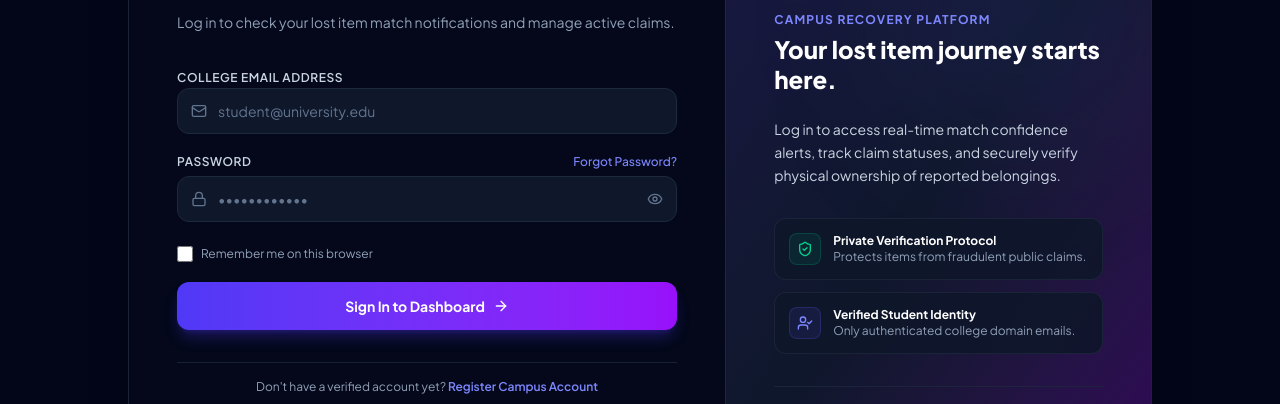
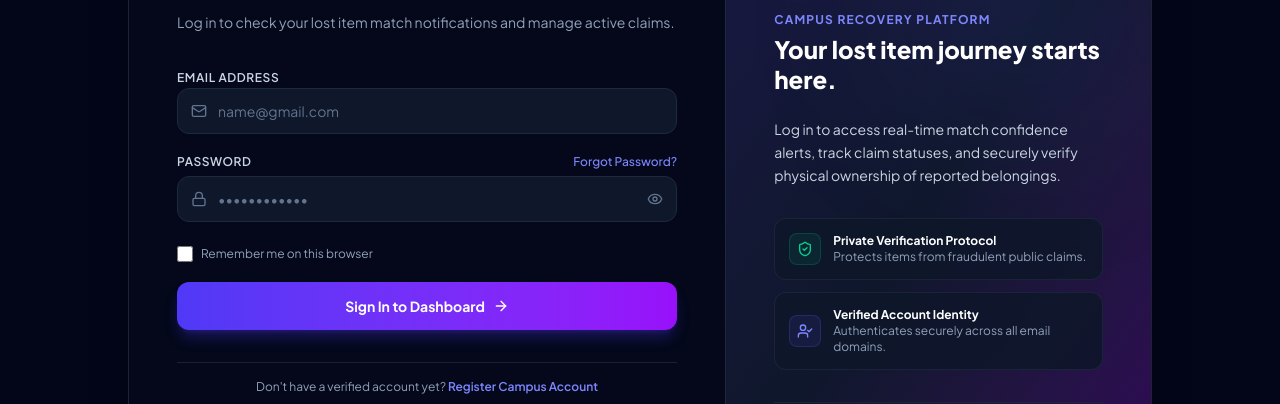
Before and after one commit to KusumaReddyYarram/college-lost-found, a React (Vite) app in the folder frontend/: page /login in a window 1280 px wide. Shown: the part 237-641 px from the top of the page. Built offline with nearby package versions, Linux system fonts and the light colour scheme; no server answers.

Commit message:
Allow any valid email address domain for Login and Register (Gmail, Yahoo, Outlook, University, etc.)

```diff
--- a/frontend/src/pages/Home.jsx
+++ b/frontend/src/pages/Home.jsx
@@ -498,7 +498,7 @@ const Home = ({ onOpenReportModal }) => {
               to="/register"
               className="px-8 py-3.5 rounded-xl font-bold text-sm text-white bg-indigo-600 hover:bg-indigo-500 shadow-lg shadow-indigo-600/40 transition-all"
             >
-              Get Started with College Email
+              Get Started with Email
             </Link>
             <Link
               to="/about"
--- a/frontend/src/pages/Login.jsx
+++ b/frontend/src/pages/Login.jsx
@@ -103,10 +103,10 @@ const Login = () => {
 
           <form onSubmit={handleSubmit} className="space-y-5">
 
-            {/* College Email */}
+            {/* Email Address */}
             <div className="space-y-1.5">
               <label className="text-xs font-semibold text-slate-300 uppercase tracking-wider">
-                College Email Address
+                Email Address
               </label>
               <div className="relative">
                 <div className="absolute inset-y-0 left-0 pl-3.5 flex items-center pointer-events-none text-slate-500">
@@ -119,7 +119,7 @@ const Login = () => {
                   required
                   value={formData.email}
                   onChange={handleChange}
-                  placeholder="student@university.edu"
+                  placeholder="name@gmail.com"
                   className="w-full pl-10 pr-4 py-3 bg-slate-900 border border-slate-800 rounded-xl text-sm text-white placeholder-slate-500 focus:outline-none focus:ring-2 focus:ring-indigo-500/50 focus:border-indigo-500 transition-all"
                 />
               </div>
@@ -245,8 +245,8 @@ const Login = () => {
                 <UserCheck className="w-4 h-4" />
               </div>
               <div className="text-xs">
-                <span className="font-bold text-white block">Verified Student Identity</span>
-                <span className="text-slate-400">Only authenticated college domain emails.</span>
+                <span className="font-bold text-white block">Verified Account Identity</span>
+                <span className="text-slate-400">Authenticates securely across all email domains.</span>
               </div>
             </div>
 
--- a/frontend/src/pages/Register.jsx
+++ b/frontend/src/pages/Register.jsx
@@ -31,42 +31,16 @@ const Register = () => {
     if (registerStatus) setRegisterStatus(null);
   };
 
-  // College Email Validation Rules (Configurable for development / custom college domains)
-  const validateCollegeEmail = (email) => {
+  // Standard Email Validation (Accepts any valid email format e.g. name@gmail.com, student@gmail.com, name@university.edu)
+  const validateEmail = (email) => {
     if (!email || typeof email !== 'string' || !email.trim()) {
-      return { isValid: false, message: 'College Email Address is required.' };
+      return { isValid: false, message: 'Email Address is required.' };
     }
 
     const cleanEmail = email.trim().toLowerCase();
     const emailRegex = /^[^\s@]+@[^\s@]+\.[^\s@]+$/;
     if (!emailRegex.test(cleanEmail)) {
-      return { isValid: false, message: 'Please enter a valid email address format.' };
-    }
-
-    const domain = cleanEmail.split('@')[1];
-    if (!domain) {
-      return { isValid: false, message: 'Invalid email domain.' };
-    }
-
-    // Configurable allowed domains (via VITE_ALLOWED_EMAIL_DOMAINS env var)
-    const allowedEnv = import.meta.env.VITE_ALLOWED_EMAIL_DOMAINS;
-    if (allowedEnv) {
-      const allowedDomains = allowedEnv.split(',').map((d) => d.trim().toLowerCase());
-      if (allowedDomains.includes('*') || allowedDomains.includes('all') || allowedDomains.includes(domain)) {
-        return { isValid: true };
-      }
-    }
-
-    // Standard educational domain rules OR test domains in dev mode (e.g. gmail.com when testing)
-    const isAcademicTLD = /\.edu(\.[a-z]{2})?$/i.test(domain) || /\.ac(\.[a-z]{2})?$/i.test(domain);
-    const isAcademicKeyword = /(university|college|campus|institute|academy|school|student|faculty|edu|vignanlara)/i.test(domain);
-    const isAllowedTestDomain = domain === 'gmail.com' || domain === 'yahoo.com' || domain === 'outlook.com';
-
-    if (!isAcademicTLD && !isAcademicKeyword && !isAllowedTestDomain) {
-      return {
-        isValid: false,
-        message: 'Email domain must belong to an educational institution (e.g. .edu, .ac.in, or university domain).'
-      };
+      return { isValid: false, message: 'Please enter a valid email address (e.g. name@gmail.com).' };
     }
 
     return { isValid: true };
@@ -102,7 +76,7 @@ const Register = () => {
     }
 
     // 2. Email validation
-    const emailVal = validateCollegeEmail(formData.email);
+    const emailVal = validateEmail(formData.email);
     if (!emailVal.isValid) {
       setRegisterStatus({
         type: 'error',
@@ -256,10 +230,10 @@ const Register = () => {
               </div>
             </div>
 
-            {/* College Email */}
+            {/* Email Address */}
             <div className="space-y-1">
               <label className="text-xs font-semibold text-slate-300 uppercase tracking-wider">
-                College Email Address
+                Email Address
               </label>
               <div className="relative">
                 <div className="absolute inset-y-0 left-0 pl-3.5 flex items-center pointer-events-none text-slate-500">
@@ -272,7 +246,7 @@ const Register = () => {
                   required
                   value={formData.email}
                   onChange={handleChange}
-                  placeholder="alex.rivera@university.edu"
+                  placeholder="name@gmail.com"
                   className="w-full pl-10 pr-4 py-2.5 bg-slate-900 border border-slate-800 rounded-xl text-sm text-white placeholder-slate-500 focus:outline-none focus:ring-2 focus:ring-indigo-500/50 focus:border-indigo-500 transition-all"
                 />
               </div>
```
Also changed, not shown: 2 other files (tests, documents, lock files or other folders).
